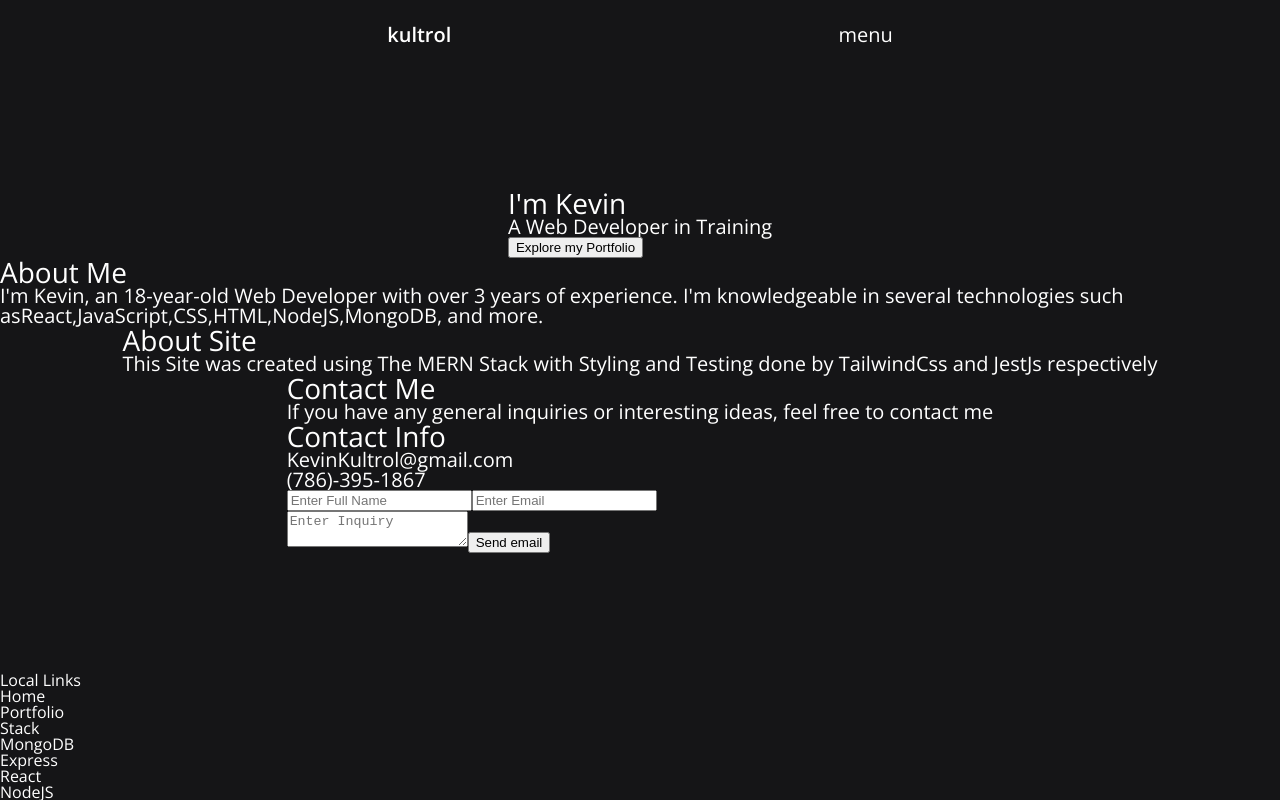
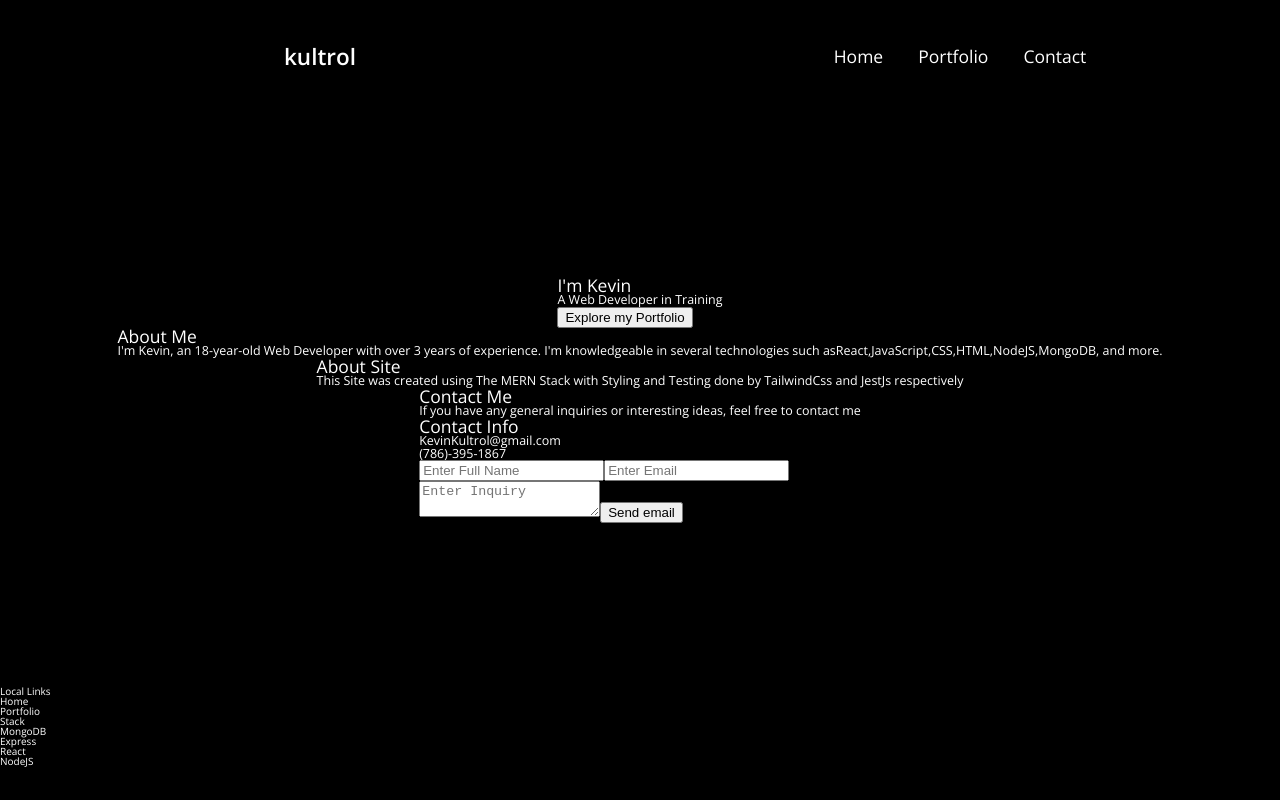
Before and after one commit to Kultrol/Kultrol-Portfolio, a React (Create React App) app in the folder client/: page / in a window 1280 px wide. Built offline with nearby package versions, Linux system fonts and the light colour scheme.

Commit message:
Finished Header Styles

```diff
--- a/client/package.json
+++ b/client/package.json
@@ -4,6 +4,7 @@
   "private": true,
   "dependencies": {
     "@fortawesome/fontawesome-svg-core": "^1.2.35",
+    "@fortawesome/free-brands-svg-icons": "^5.15.3",
     "@fortawesome/free-solid-svg-icons": "^5.15.3",
     "@fortawesome/react-fontawesome": "^0.1.14",
     "@testing-library/jest-dom": "^5.11.10",
--- a/client/src/Config.scss
+++ b/client/src/Config.scss
@@ -1,13 +1,14 @@
 $Primary_Colour: #FFCC00;
 $Secondary_Colour: #FF4D00;
 $Comp1_Colour:#B3FF00;
-$Dark_Colour: #151517;
+$Dark_Colour: #000;
 $Main_Font: 'Open Sans', sans-serif;
+
 
 %Underline {
   position: relative;
   padding: 4px 0;
-  ::after{
+  &::after{
     position: absolute;
     content: "";
     width: 100%;
@@ -15,11 +16,11 @@ $Main_Font: 'Open Sans', sans-serif;
     top: 100%;
     left: 0;
     background: $Primary_Colour;
-    transition: transform 0.5s;
+    transition: transform 350ms;
     transform: scaleX(0);
     transform-origin: right;
   }
-  :hover::after{
+  &:hover::after{
     transform: scaleX(1);
     transform-origin: left;
   }
--- a/client/src/components/Header/Header.jsx
+++ b/client/src/components/Header/Header.jsx
@@ -1,4 +1,6 @@
 import Nav from "./Nav";
+import {FontAwesomeIcon} from '@fortawesome/react-fontawesome'
+import { faGithub, faTwitter, faInstagram, faLinkedin} from '@fortawesome/free-brands-svg-icons'
 import { Link } from "react-router-dom";
 import { useState } from "react";
 
@@ -7,9 +9,31 @@ export default function Header() {
 	const [showMenu ,setShowMenu] = useState(false)
 	let menu
 
-	if(setShowMenu){
-		menu = <>
-		</>
+	if(showMenu){
+		menu =
+			<div className={`menu`}>
+				<div className={`Title`}>
+					<div onClick={() => setShowMenu(false)}>
+						<h2>close</h2>
+					</div>
+				</div>
+				<div className={`Links`}>
+					<Link to={`/`} onClick={() => setShowMenu(false)}>Home</Link>
+					<Link to={`/portfolio`} onClick={() => setShowMenu(false)}>Portfolio</Link>
+					<Link to={`/contact`} onClick={() => setShowMenu(false)}>Contact</Link>
+				</div>
+				<div className={`Social`}>
+					<div className={`contact`}>
+						<h3>kevinkultrol@gmail.com</h3>
+					</div>
+					<div className={`Social_Links`}>
+						<a href="https://github.com/Kultrol">GitHub <FontAwesomeIcon icon={faGithub}/></a>
+						<a href="https://www.instagram.com/kultrol/">Instagram <FontAwesomeIcon icon={faInstagram}/></a>
+						<a href="https://www.linkedin.com/in/kevin-medina-1b372b177/">LinkedIn <FontAwesomeIcon icon={faLinkedin}/></a>
+						<a href="https://twitter.com/Kultrol">Twitter <FontAwesomeIcon icon={faTwitter}/></a>
+					</div>
+				</div>
+			</div>
 
 	} else {
 		menu = <></>
@@ -21,9 +45,10 @@ export default function Header() {
 				<Link to={"/"}>
 					<h1>kultrol</h1>
 				</Link>
-				<span>
+				<span onClick={() => setShowMenu(true)} className={`showMenu`}>
 					<h2>menu</h2>
 				</span>
+				<Nav className={`showNav`}/>
 			</header>
 			{menu}
 		</>
--- a/client/src/components/Header/Header.scss
+++ b/client/src/components/Header/Header.scss
@@ -1,29 +1,25 @@
 @import './src/Config.scss';
 
 header{
-  display: flex;
-  justify-content: space-evenly;
+  display: grid;
+  grid-template-rows: 1fr;
+  grid-template-columns: 1fr 1fr;
   width: inherit;
   grid-area: head;
   justify-items: center;
   align-items: center;
   font-weight: 300;
 
-  a{
-    @extend %Underline;
-  }
-
   h1{
-    font-size: 1.25em;
+    font-size: 2.25em;
     font-weight: 600;
   }
 
   span{
     h2{
-      font-size: 1.25em;
+      font-size: 1.75em;
       font-weight: 300;
     }
-    transition: 250ms;
     @extend %Underline;
     cursor: pointer;
   }
@@ -31,30 +27,103 @@ header{
 
 .menu{
     display: grid;
-    grid-template-areas: "title" "links";
-    grid-template-rows: 0.75fr 6fr;
+    grid-template-areas: "title" "links" "social";
+    grid-template-rows: 1fr 2fr 4fr;
+    grid-gap: 1em;
     position: fixed;
-    background-color: #fff;
-    color:$Dark_Colour;
+    background-color: $Dark_Colour;
+    color: #fff;
     width: 100vw;
     height: 100vh;
+    font-size: 4em;
+}
 
   .Title{
     width: inherit;
-    height: 4.85em;
+    height: 100%;
     grid-area: title;
-    display: flex;
-    justify-content: space-evenly;
+    display: grid;
+    grid-auto-columns: 1fr;
+    justify-items: end;
     align-items: center;
-    border-bottom: 4px $Dark_Colour solid;
+    div{
+      margin: 0 1em;
+      h2{
+        font-size: 0.5em;
+        font-weight: 300;
+        color: #8c8d91;
+      }
+      transition: 250ms;
+      @extend %Underline;
+      cursor: pointer;
+      :hover{
+        color: #f0efef;
+      }
+    }
   }
   .Links{
     display: grid;
     grid-area: links;
-    grid-auto-rows: 5em;
-    justify-items: center;
-    color: $Dark_Colour;
-    padding: .75em 0;
-    font-size: 2.75em;
+    grid-auto-rows: 1.25em;
+    justify-items: end;
+    align-items: start;
+    grid-gap: 0.35em;
+    margin: 0 1em;
+    border-bottom: #444848 solid 4px;
+    a{
+      @extend %Underline;
+    }
   }
+  .Social{
+    grid-area:social;
+    display: grid;
+    grid-template-columns: 1fr 1fr;
+    color: #8c8d91;
+    font-size: 0.45em;
+    margin: 0 2.25em;
+    overflow-wrap: break-word;
+    .contact{
+      display: grid;
+      grid-auto-rows: 2em;
+    }
+    .Social_Links{
+      display: grid;
+      grid-auto-rows: 2em;
+      justify-items: end;
+      align-items: center;
+      a{
+        color: #8c8d91;
+      }
+      :hover{
+        color: #f0efef;
+      }
+    }
+  }
+
+
+nav{
+  display: none;
 }
+.showMenu{
+  display: block;
+}
+
+@media screen and (min-width:1024px) {
+    .showMenu{
+      display: none;
+    }
+    .menu{
+      display: none;
+    }
+    nav{
+      display: grid;
+      ul{
+        display: flex;
+        justify-content: center;
+        align-items: center;
+        font-size: 1.75em;
+        gap: 2em;
+        width: 100%;
+      }
+    }
+}
--- a/client/src/components/Header/Nav.jsx
+++ b/client/src/components/Header/Nav.jsx
@@ -6,8 +6,8 @@ export default function Nav( ) {
 			<nav>
 				<ul>
 					<li> <Link to="/">Home</Link></li>
-					<li> <Link to="/portfolio">Portfolio</Link>
-					</li>
+					<li> <Link to="/portfolio">Portfolio</Link></li>
+					<li> <Link to="/Contact">Contact</Link></li>
 				</ul>
 			</nav>
 		</>
--- a/client/src/index.scss
+++ b/client/src/index.scss
@@ -3,13 +3,15 @@
 @import url('https://fonts.googleapis.com/css2?family=Open+Sans:ital,wght@0,300;0,400;0,600;1,400;1,600;1,800&display=swap');
 @import "Config";
 
-
+html{
+  font-size: 10px;
+}
 
 .app{
   height: 100vh;
   display: grid;
   grid-template-areas:"head" "main" "footer";
-  grid-template-rows: 0.75fr 6fr 1.25fr;
+  grid-template-rows: 1.25fr 6fr 1.25fr;
   grid-gap: 1.25em;
   font-family: $Main_Font;
   background-color: $Dark_Colour;
```
Also changed, not shown: 1 other file (tests, documents, lock files or other folders).
